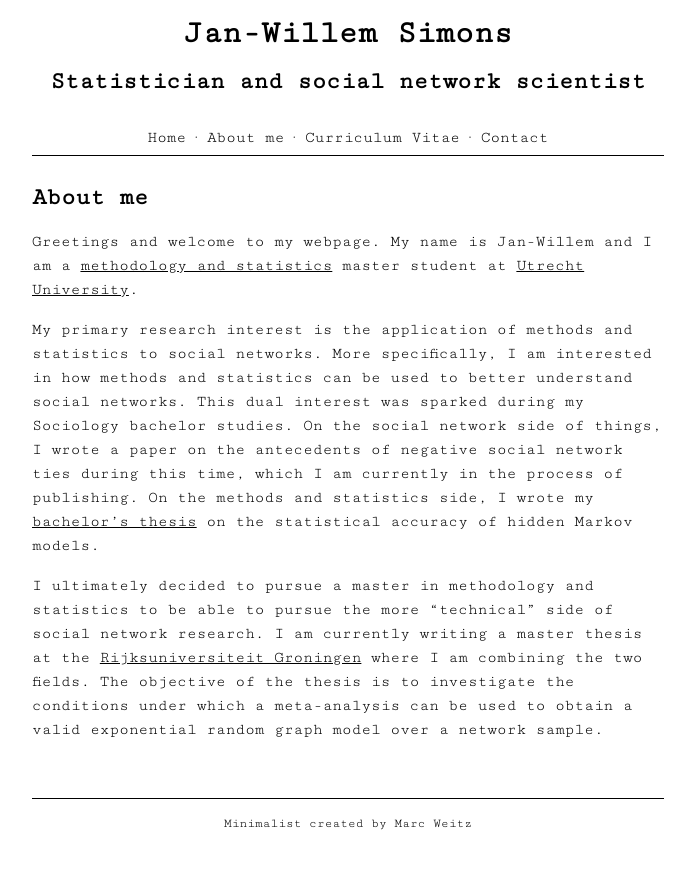
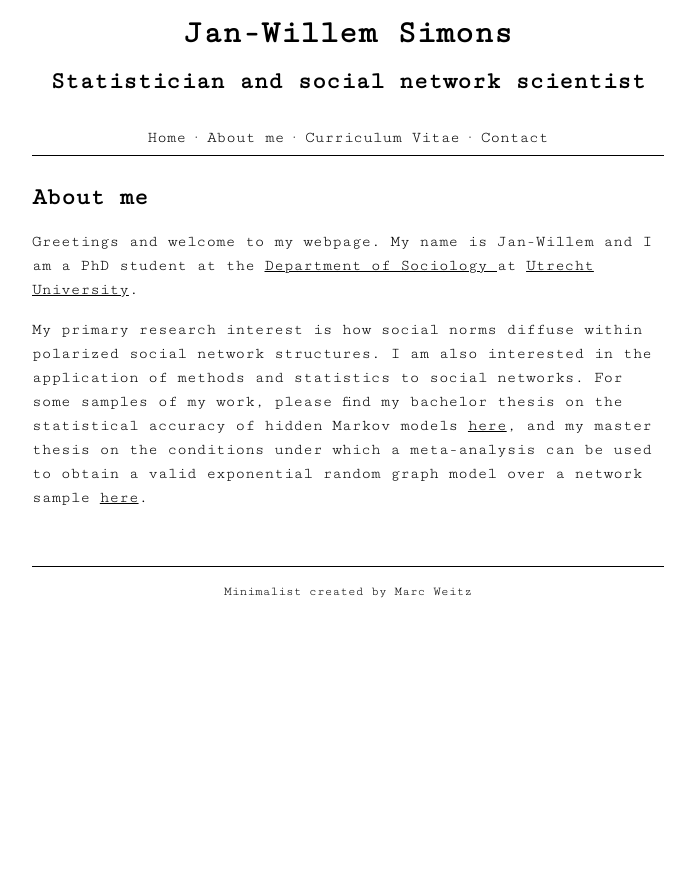
Before and after one commit to jwgsim/jwgsim.github.io, a Jekyll site: the page built from aboutme.md, in a window 1280 px wide. Shown: the top 869 px of the page, without its empty margins (292-987 px from the left). Built offline with Jekyll 4.4.1, drawn with Linux system fonts in a browser that asks for light colours.

Commit message:
Update aboutme.md

```diff
--- a/aboutme.md
+++ b/aboutme.md
@@ -2,8 +2,6 @@
 layout: default
 title: About me
 ---
-Greetings and welcome to my webpage. My name is Jan-Willem and I am a <a href="https://www.uu.nl/masters/en/methodology-and-statistics-behavioural-biomedical-and-social-sciences"> methodology and statistics</a> master student at <a href="https://www.uu.nl/en"> Utrecht University</a>.
+Greetings and welcome to my webpage. My name is Jan-Willem and I am a PhD student at the <a href="https://www.uu.nl/en/organisation/sociology"> Department of Sociology </a> at <a href="https://www.uu.nl/en"> Utrecht University</a>.
 
-My primary research interest is the application of methods and statistics to social networks. More specifically, I am interested in how methods and statistics can be used to better understand social networks. This dual interest was sparked during my Sociology bachelor studies. On the social network side of things, I wrote a paper on the antecedents of negative social network ties during this time, which I am currently in the process of publishing. On the methods and statistics side, I wrote my <a href="https://dspace.library.uu.nl/handle/1874/392939"> bachelor's thesis</a> on the statistical accuracy of hidden Markov models.
-
-I ultimately decided to pursue a master in methodology and statistics to be able to pursue the more "technical" side of social network research. I am currently writing a master thesis at the <a href="https://www.rug.nl/?lang=en"> Rijksuniversiteit Groningen</a> where I am combining the two fields. The objective of the thesis is to investigate the conditions under which a meta-analysis can be used to obtain a valid exponential random graph model over a network sample.
+My primary research interest is how social norms diffuse within polarized social network structures. I am also interested in the application of methods and statistics to social networks. For some samples of my work, please find my bachelor thesis on the statistical accuracy of hidden Markov models <a href="https://github.com/jwgsim/Bachelor-Thesis-Research-Archive"> here</a>, and my master thesis on the conditions under which a meta-analysis can be used to obtain a valid exponential random graph model over a network sample <a href="https://github.com/jwgsim/Master-Thesis-Research-Archive"> here</a>.
```
